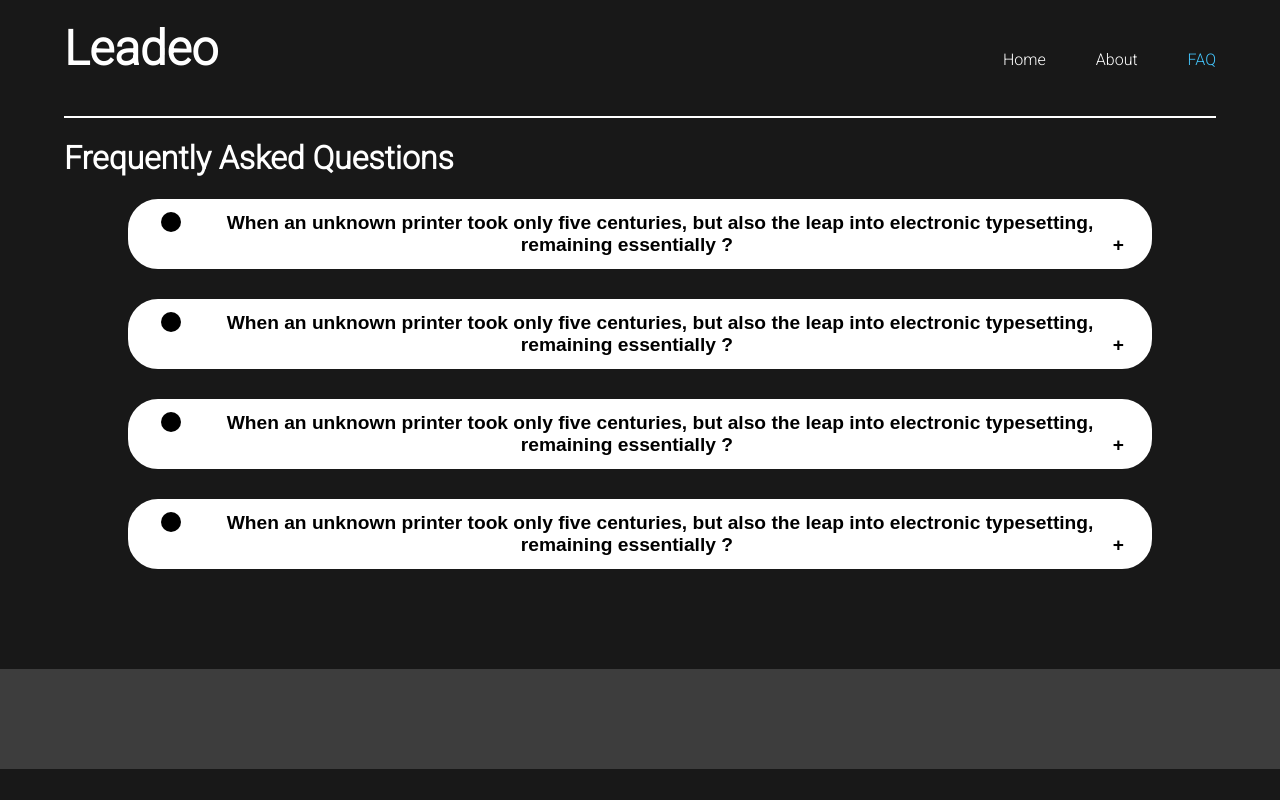
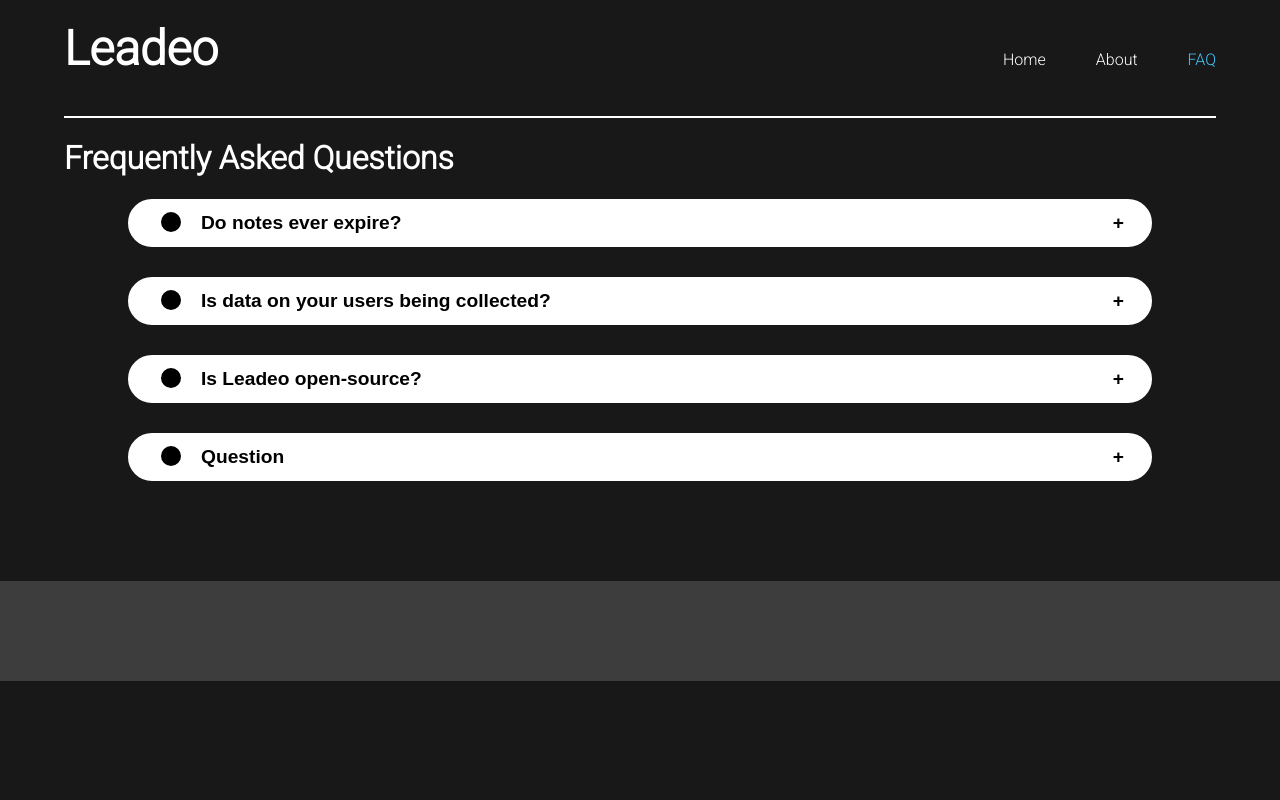
Before and after one commit to DonaldKLee/VidNotes, a Flask app: page /faq in a window 1280 px wide. Run offline with Flask 2, Linux system fonts and the light colour scheme.

Commit message:
New changes!

```diff
--- a/main.py
+++ b/main.py
@@ -6,6 +6,7 @@
 Features:
 Password protect?
 Swap notes and video
+Email the contents to you
 
 """
 
--- a/static/css/faq.css
+++ b/static/css/faq.css
@@ -34,7 +34,7 @@
     transition: 0.25s;
 }
 .accordion_text {
-	text-align: center;
+	text-align: left;
 	font-size: 1.2em;
 	color: #000000 !important;
 	padding:10px;
@@ -48,6 +48,7 @@
     width: 20px;
     float: left;
     margin-left: 20px;
+    margin-right: 20px;
 }
 
 
--- a/static/css/home.css
+++ b/static/css/home.css
@@ -26,6 +26,7 @@
 
 .autoplay_form {
     list-style-type: none;
+    padding: 0;
 }
 
 .submit_button {
--- a/templates/faq.html
+++ b/templates/faq.html
@@ -36,24 +36,24 @@
         	<!--Accordion start-->
 <div class="accordion_container">
 
-	<button class="accordion accordion_text"><div class="accordion_circle"></div> When an unknown printer took  only five centuries, but also the leap into electronic typesetting, remaining essentially ?</button>
+	<button class="accordion accordion_text"><div class="accordion_circle"></div>Do notes ever expire?</button>
 	<div class="inside_accordion">
-		<p class="accordion_answer_text">A: Lorem Ipsum is simply dummy text of the printing and typesetting industry. Lorem Ipsum has been the industry's standard dummy text ever since the 1500s, when an unknown printer took a galley of type and scrambled it to make a type specimen book. It has survived not only five centuries, but also the leap into electronic typesetting, remaining essentially unchanged. It was popularised in the 1960s with the release of Letraset sheets containing Lorem Ipsum passages, and more recently with desktop publishing software like Aldus PageMaker including versions of Lorem Ipsum.</p>
+		<p class="accordion_answer_text">Notes expire after 14 days, however, you can renew notes by duplicating them before they expire! </p>
 	</div>
 
-	<button class="accordion accordion_text"><div class="accordion_circle"></div> When an unknown printer took  only five centuries, but also the leap into electronic typesetting, remaining essentially ?</button>
+	<button class="accordion accordion_text"><div class="accordion_circle"></div>Is data on your users being collected?</button>
 	<div class="inside_accordion">
-		<p class="accordion_answer_text">A: Lorem Ipsum is simply dummy text of the printing and typesetting industry. Lorem Ipsum has been the industry's standard dummy text ever since the 1500s, when an unknown printer took a galley of type and scrambled it to make a type specimen book. It has survived not only five centuries, but also the leap into electronic typesetting, remaining essentially unchanged. It was popularised in the 1960s with the release of Letraset sheets containing Lorem Ipsum passages, and more recently with desktop publishing software like Aldus PageMaker including versions of Lorem Ipsum.</p>
+		<p class="accordion_answer_text">No. We do not collect or store any user’s personal data onto our databases.</p>
 	</div>
 
-	<button class="accordion accordion_text"><div class="accordion_circle"></div> When an unknown printer took  only five centuries, but also the leap into electronic typesetting, remaining essentially ?</button>
+	<button class="accordion accordion_text"><div class="accordion_circle"></div>Is Leadeo open-source?</button>
 	<div class="inside_accordion">
-		<p class="accordion_answer_text">A: Lorem Ipsum is simply dummy text of the printing and typesetting industry. Lorem Ipsum has been the industry's standard dummy text ever since the 1500s, when an unknown printer took a galley of type and scrambled it to make a type specimen book. It has survived not only five centuries, but also the leap into electronic typesetting, remaining essentially unchanged. It was popularised in the 1960s with the release of Letraset sheets containing Lorem Ipsum passages, and more recently with desktop publishing software like Aldus PageMaker including versions of Lorem Ipsum.</p>
+		<p class="accordion_answer_text">Yes! You can contribute to Leadeo by heading over to our GitHub repository, and making a pull request, or issue!</p>
 	</div>
 
-	<button class="accordion accordion_text"><div class="accordion_circle"></div> When an unknown printer took  only five centuries, but also the leap into electronic typesetting, remaining essentially ?</button>
+	<button class="accordion accordion_text"><div class="accordion_circle"></div> Question</button>
 	<div class="inside_accordion">
-		<p class="accordion_answer_text">A: Lorem Ipsum is simply dummy text of the printing and typesetting industry. Lorem Ipsum has been the industry's standard dummy text ever since the 1500s, when an unknown printer took a galley of type and scrambled it to make a type specimen book. It has survived not only five centuries, but also the leap into electronic typesetting, remaining essentially unchanged. It was popularised in the 1960s with the release of Letraset sheets containing Lorem Ipsum passages, and more recently with desktop publishing software like Aldus PageMaker including versions of Lorem Ipsum.</p>
+		<p class="accordion_answer_text">Answer</p>
 	</div>
 
 </div>
```
Also changed, not shown: templates/about.html (+10 -5 lines).
